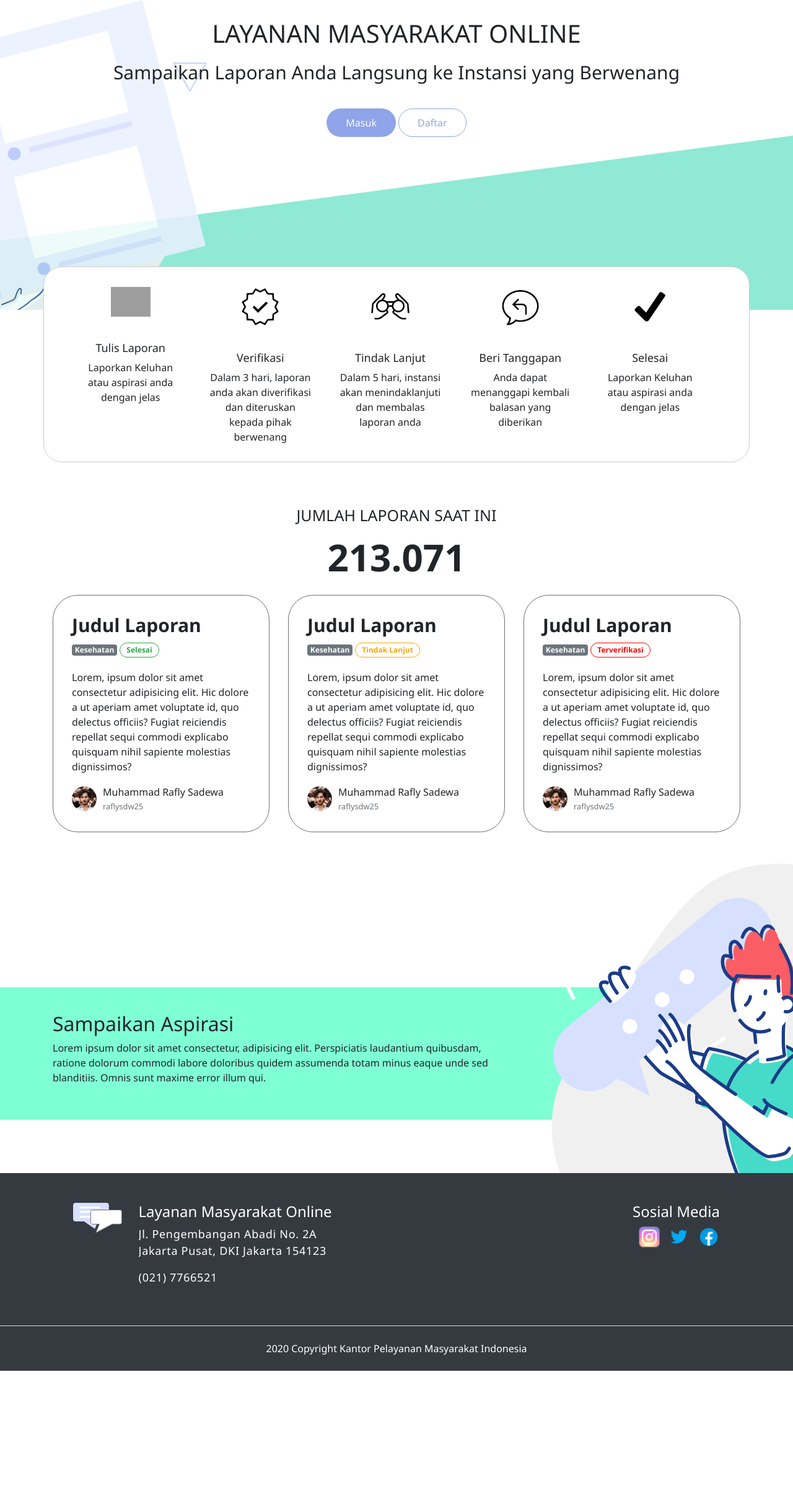
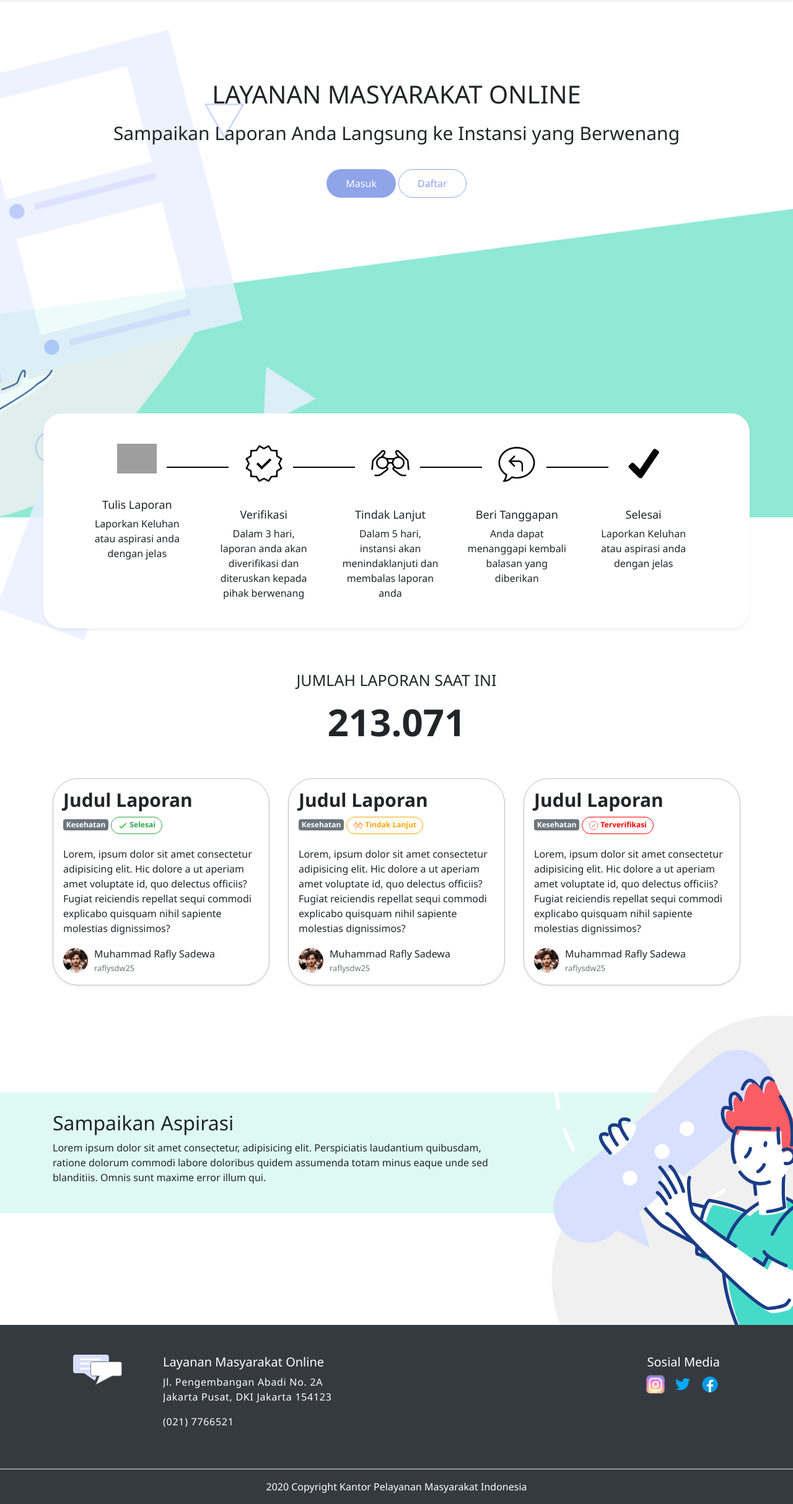
Before and after one commit to raflysdw25/sister-pengaduan, a PHP site: page / in a window 1280 px wide. Shown: the part 92-2519 px from the top of the page at 62% size. Before the commit the page ends 2304 px from the top, so only its background shows below. Run offline with PHP 8.4, Linux system fonts and the light colour scheme; grey boxes are pictures that could not be loaded.

Commit message:
minor fix

```diff
--- a/assets/css/style.css
+++ b/assets/css/style.css
@@ -8,8 +8,8 @@ body{
 }
 
 header{
-    padding-top: 30px;
-    min-height: 500px;
+    padding-top: 80px;
+    min-height: 985px;
     background-image: url('../img/background2.png');
     background-size: cover;
     background-repeat: no-repeat;
@@ -32,6 +32,10 @@ header > p{
     color: #8FA4E9 !important;
 }
 
+.pp{
+    padding-right: 5px;
+}
+
 .btn{
     border-radius: 100px;
     padding: 10px 30px;
@@ -49,17 +53,18 @@ header > p{
     border: 1px solid #8FA4E9;
 }
 
-
 .section-steps{
-    margin-top: -70px;
+    margin-top: -33%;
     margin-bottom: 50px;
     text-align: center;
     background-color: #fff;
-    border: 1px solid #cfcdcd;
+    border: 1px solid #fff;
     border-radius: 30px;
+    position: relative;
 }
 
 .section-steps .steps-item{
+    background-color: #fff;
     padding: 12px;
     margin-right: 20px;
 }
@@ -82,12 +87,20 @@ header > p{
     padding: 5px 10px;
 }
 
+.verify img{
+    height: 16px;
+}
+
 .action{
     background-color: #fff;
     border: 1px solid orange;
     color: orange;
     border-radius: 20px;
     padding: 5px 10px;
+}
+
+.action img{
+    height: 16px;
 }
 
 .danger{
@@ -98,8 +111,13 @@ header > p{
     padding: 5px 10px;
 }
 
+.danger img{
+    height: 16px;
+}
+
 .section-laporan .laporan-heading{
     margin-top: 20px;
+    margin-bottom: 30px;
 }
 
 .section-laporan .laporan-heading h2{
@@ -117,7 +135,7 @@ header > p{
     background-size: cover;
     padding: 30px;
     border-radius: 40px;
-    border: 1px solid #707070;
+    border: 1px solid #c0c0c0;
     margin-bottom: 50px;
 }
 
@@ -132,7 +150,6 @@ header > p{
     font-size: 16px;
     font-weight: lighter;
 }
-
 
 .section-laporan-content .section-aduan .aduan-pelapor .pelapor-image{
     float: left;
@@ -153,7 +170,7 @@ header > p{
     position: relative;
     width: 100%;
     height: 500px;
-    padding: 200px 0;
+    padding: 125px 0;
 }
 
 .section-aspirasi .message-aspirasi:before{
@@ -168,11 +185,10 @@ header > p{
 }
 
 .section-aspirasi .message-aspirasi{
-    background-color: aquamarine;
+    background-color: #DEF9F3;
     width: 100%;
-    padding: 40px;
+    padding: 30px;
 }
-
 
 /* Footer */
 .img-footer{
@@ -180,7 +196,7 @@ header > p{
 }
 
 .img-sosmed{
-    width: 36px;
+    width: 32px;
 }
 
 .footer-address{
@@ -189,10 +205,60 @@ header > p{
 }
 
 .footer-address h2{
-    font-size: 24px;
+    font-size: 20px;
+}
+
+.footer-sosmed h4{
+    font-size: 20px;
 }
 
 .footer-address p{
-    font-size: 18px;
+    font-size: 16px;
     letter-spacing: 0.7px;
 }
+
+@media only screen and (min-width: 992px) {
+    .section-steps .steps-item:nth-child(2)::before{
+        content: "";
+        display: block;
+        width: 100px;
+        left: -35%;
+        top: 22%;
+        height: 2px;
+        background: #000;
+        position: absolute;
+    }
+
+    .section-steps .steps-item:nth-child(3)::before{
+        content: "";
+        display: block;
+        width: 100px;
+        left: -35%;
+        top: 22%;
+        height: 2px;
+        background: #000;
+        position: absolute;
+    }
+
+    .section-steps .steps-item:nth-child(4)::before{
+        content: "";
+        display: block;
+        width: 100px;
+        left: -35%;
+        top: 22%;
+        height: 2px;
+        background: #000;
+        position: absolute;
+    }
+
+    .section-steps .steps-item:nth-child(5)::before{
+        content: "";
+        display: block;
+        width: 100px;
+        left: -35%;
+        top: 22%;
+        height: 2px;
+        background: #000;
+        position: absolute;
+    }
+}
--- a/index.php
+++ b/index.php
@@ -9,13 +9,14 @@
     <meta charset="UTF-8">
     <meta name="viewport" content="width=device-width, initial-scale=1.0">
     <title>Pengaduan Masyarakat Jakarta</title>
+    <link rel="icon" href="assets/img/group2.png" type="image/gif" sizes="16x16">
 
     <link rel="stylesheet" href="assets/css/bootstrap.min.css">
     <link rel="stylesheet" href="assets/css/style.css">
 </head>
 <body>
     <!-- Navigasi -->
-    <nav class="navbar navbar-expand-lg navbar-light bg-white p-3">
+    <nav class="navbar navbar-expand-lg navbar-light bg-white p-3 shadow-sm p-3 mb-5 bg-white">
         <div class="container">
             <a class="navbar-brand" href="index.php">
                 <img src="assets/img/group2.png" class="img-fluid" alt="">
@@ -56,7 +57,7 @@
 
    <main>
        <div class="container">
-            <section class="section-steps row justify-content-center">
+            <section class="section-steps row justify-content-center shadow-sm p-3 mb-5 bg-white">
                 <div class="col-3 col-md-2 steps-item">
                     <img src="assets/img/ballpoint.png" alt="">
                     <h2>Tulis Laporan</h2>
@@ -111,12 +112,13 @@
        <section class="section-laporan-content">
            <div class="container">
                <div class="section-aduan row">
-                   <div class="col-sm-6 col-md-3 col-lg-4">
-                      <div class="card-aduan d-flex flex-column">
+                   <div class="col-sm col-md-4 col-lg-4">
+                      <div class="card-aduan d-flex flex-column shadow-sm p-3 mb-5 bg-white">
                           <div class="aduan-judul">
                               <h3>Judul Laporan</h3>
                               <small class="badge bg-secondary text-white">Kesehatan</small>
                               <small class="badge verify">
+                                  <img src="assets/img/selesai.png" alt="">
                                    Selesai
                               </small>
                           </div>
@@ -132,12 +134,13 @@
                           </div>
                       </div>
                    </div>
-                   <div class="col-sm-6 col-md-3 col-lg-4">
-                      <div class="card-aduan d-flex flex-column">
+                   <div class="col-sm col-md-4 col-lg-4">
+                      <div class="card-aduan d-flex flex-column shadow-sm p-3 mb-5 bg-white">
                           <div class="aduan-judul">
                               <h3>Judul Laporan</h3>
                               <small class="badge bg-secondary text-white">Kesehatan</small>
                               <small class="badge action">
+                                    <img src="assets/img/followup-orange.png" alt="">
                                    Tindak Lanjut
                               </small>
                           </div>
@@ -153,12 +156,13 @@
                           </div>
                       </div>
                    </div>
-                   <div class="col-sm-6 col-md-3 col-lg-4">
-                      <div class="card-aduan d-flex flex-column">
+                   <div class="col-sm col-md-4 col-lg-4">
+                      <div class="card-aduan d-flex flex-column shadow-sm p-3 mb-5 bg-white">
                           <div class="aduan-judul">
                               <h3>Judul Laporan</h3>
                               <small class="badge bg-secondary text-white">Kesehatan</small>
                               <small class="badge danger">
+                                <img src="assets/img/verif-red.png" alt="">
                                    Terverifikasi
                               </small>
                           </div>
@@ -184,8 +188,8 @@
             <div class="message-aspirasi row">
                 <div class="container">
                     <div class="col-lg-8">
-                    <h2>Sampaikan Aspirasi</h2>
-                    <p>Lorem ipsum dolor sit amet consectetur, adipisicing elit. Perspiciatis laudantium quibusdam, ratione dolorum commodi labore doloribus quidem assumenda totam minus eaque unde sed blanditiis. Omnis sunt maxime error illum qui.</p>
+                        <h2>Sampaikan Aspirasi</h2>
+                        <p>Lorem ipsum dolor sit amet consectetur, adipisicing elit. Perspiciatis laudantium quibusdam, ratione dolorum commodi labore doloribus quidem assumenda totam minus eaque unde sed blanditiis. Omnis sunt maxime error illum qui.</p>
                     </div>
                 </div>
              </div>
@@ -194,7 +198,7 @@
 
    <footer class="section-footer bg-dark text-white">
         <div class="container">
-            <div class="row justify-content-center">
+            <div class="row">
                 <div class="col-12 p-5">
                     <div class="row">
                         <div class="col-12 col-lg-5">
@@ -210,7 +214,7 @@
                                 </p>
                             </div>
                         </div>
-                        <div class="col-12 col-lg-7 text-right">
+                        <div class="col-12 col-lg-7 text-right footer-sosmed">
                             <h4>Sosial Media</h4>
                             <ul class="list-unstyled">
                                 <li class="d-inline mr-2">
@@ -235,7 +239,7 @@
             </div>
         </div>
         <div class="container-fluid">
-            <div class="row border-top justify-content-center align-items-center p-4">
+            <div class="row border-top justify-content-center align-items-center p-3">
                 <div class="col-auto">
                         2020 Copyright Kantor Pelayanan Masyarakat Indonesia
                 </div>
```
Also changed, not shown: assets/img/followup-orange.png (added), assets/img/selesai.png (added), assets/img/verif-red.png (added).
